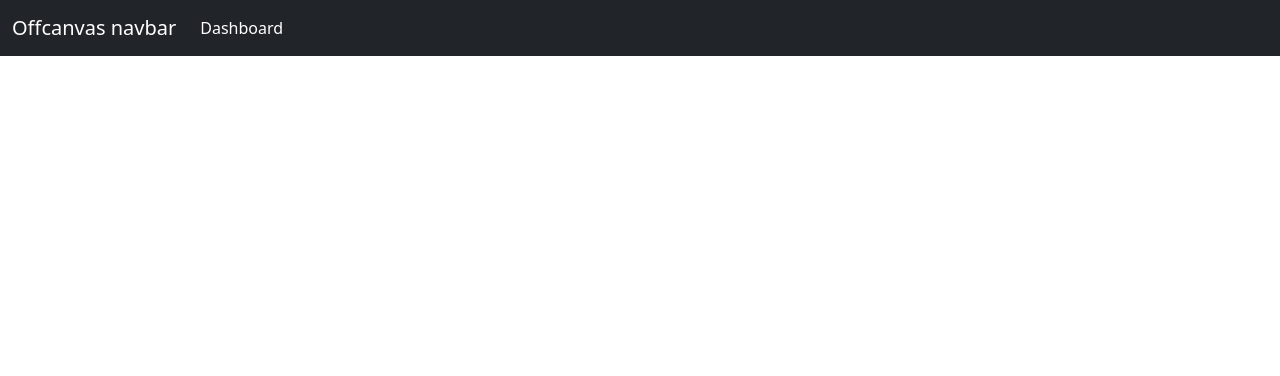
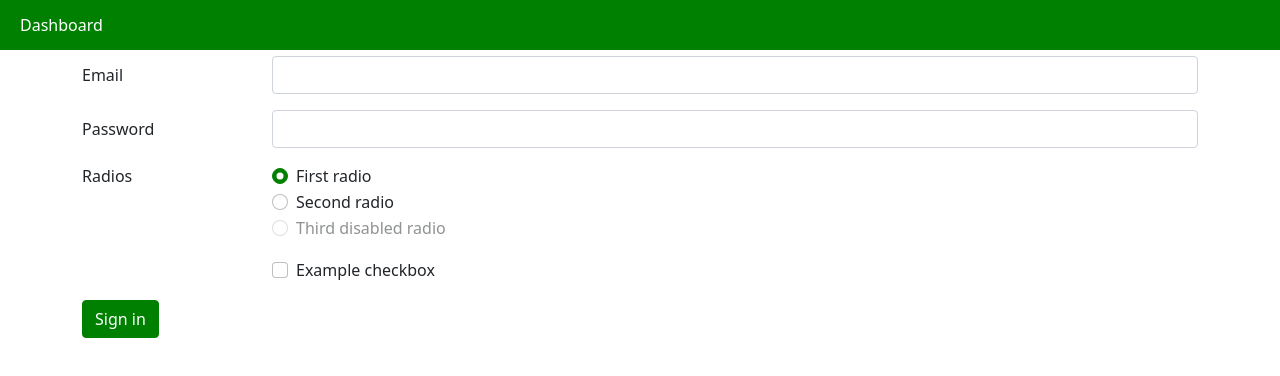
Before and after one commit to steve-anchling/quarkus-ng-k8s, an Angular app in the folder client/: page / in a window 1280 px wide. Shown: the top 376 px of the page. Built offline with nearby package versions, Linux system fonts and the light colour scheme.

Commit message:
set green color

```diff
--- a/client/apps/stock-client/src/app/app.component.html
+++ b/client/apps/stock-client/src/app/app.component.html
@@ -1,7 +1,6 @@
-<nav class="navbar navbar-expand-lg fixed-top navbar-dark bg-dark" aria-label="Main navigation">
+<nav class="navbar navbar-expand-lg fixed-top navbar-dark" aria-label="Main navigation">
   <div class="container-fluid">
-    <a class="navbar-brand" href="#">Offcanvas navbar</a>
-    <button class="navbar-toggler p-0 border-0" type="button" id="navbarSideCollapse" aria-label="Toggle navigation" (click)="toggle()">
+    <button class="navbar-toggler p-0 border-0 navbar-dark" type="button" id="navbarSideCollapse" aria-label="Toggle navigation" (click)="toggle()">
       <span class="navbar-toggler-icon"></span>
     </button>
 
@@ -14,3 +13,54 @@
     </div>
   </div>
 </nav>
+
+<div class="container">
+  <form>
+    <div class="row mb-3">
+      <label for="inputEmail3" class="col-sm-2 col-form-label">Email</label>
+      <div class="col-sm-10">
+        <input type="email" class="form-control" id="inputEmail3">
+      </div>
+    </div>
+    <div class="row mb-3">
+      <label for="inputPassword3" class="col-sm-2 col-form-label">Password</label>
+      <div class="col-sm-10">
+        <input type="password" class="form-control" id="inputPassword3">
+      </div>
+    </div>
+    <fieldset class="row mb-3">
+      <legend class="col-form-label col-sm-2 pt-0">Radios</legend>
+      <div class="col-sm-10">
+        <div class="form-check">
+          <input class="form-check-input" type="radio" name="gridRadios" id="gridRadios1" value="option1" checked>
+          <label class="form-check-label" for="gridRadios1">
+            First radio
+          </label>
+        </div>
+        <div class="form-check">
+          <input class="form-check-input" type="radio" name="gridRadios" id="gridRadios2" value="option2">
+          <label class="form-check-label" for="gridRadios2">
+            Second radio
+          </label>
+        </div>
+        <div class="form-check disabled">
+          <input class="form-check-input" type="radio" name="gridRadios" id="gridRadios3" value="option3" disabled>
+          <label class="form-check-label" for="gridRadios3">
+            Third disabled radio
+          </label>
+        </div>
+      </div>
+    </fieldset>
+    <div class="row mb-3">
+      <div class="col-sm-10 offset-sm-2">
+        <div class="form-check">
+          <input class="form-check-input" type="checkbox" id="gridCheck1">
+          <label class="form-check-label" for="gridCheck1">
+            Example checkbox
+          </label>
+        </div>
+      </div>
+    </div>
+    <button type="submit" class="btn btn-primary">Sign in</button>
+  </form>
+</div>
--- a/client/apps/stock-client/src/app/app.component.scss
+++ b/client/apps/stock-client/src/app/app.component.scss
@@ -1,3 +1,10 @@
+@import "../assets/_variable.scss";
+
+.navbar {
+  height: 50px;
+  background-color: $base-color;
+}
+
 @media (min-width: 768px) {
   .bd-placeholder-img-lg {
     font-size: 3.5rem;
@@ -7,7 +14,7 @@
 @media (max-width: 991.98px) {
   .offcanvas-collapse {
     position: fixed;
-    top: 56px; /* Height of navbar */
+    top: 50px; /* Height of navbar */
     bottom: 0;
     left: 100%;
     width: 100%;
@@ -15,7 +22,7 @@
     padding-left: 1rem;
     overflow-y: auto;
     visibility: hidden;
-    background-color: #343a40;
+    background-color: $base-color;
     transition: transform .3s ease-in-out, visibility .3s ease-in-out;
   }
   .offcanvas-collapse.open {
--- /dev/null
+++ b/client/apps/stock-client/src/assets/_variable.scss
@@ -0,0 +1 @@
+$base-color: green;
--- a/client/apps/stock-client/src/styles.scss
+++ b/client/apps/stock-client/src/styles.scss
@@ -1 +1,6 @@
+$primary: green;
 @import "~bootstrap/scss/bootstrap";
+
+body {
+  padding-top: $navbar-padding-y + $nav-link-height + $navbar-padding-y;
+}
```
